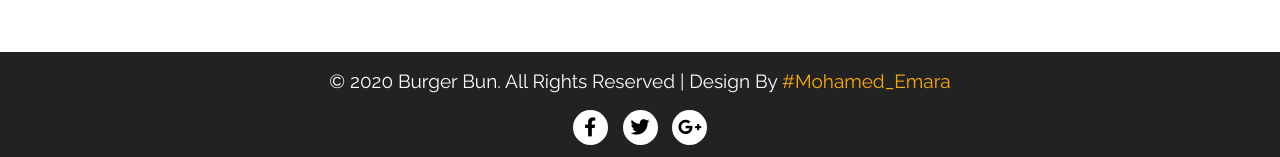
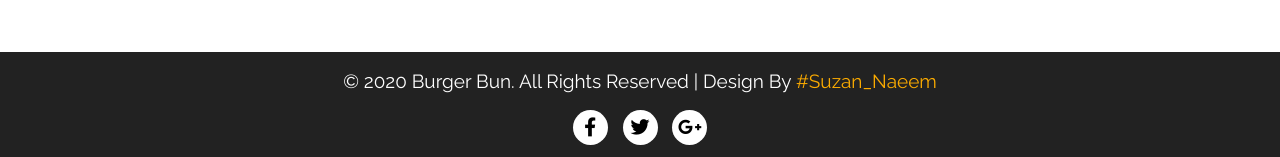
Before and after one commit to suzan-naeem/construction, a plain HTML site: page index.html in a window 1280 px wide. Shown: the part 5812-5969 px from the top of the page. Drawn offline with Linux system fonts and the light colour scheme.

Commit message:
Update index.html

```diff
--- a/index.html
+++ b/index.html
@@ -501,7 +501,7 @@
     <div class="footer text-center">
         <div class="container">
             <div class="copyright">
-                <p>© 2020 Burger Bun. All rights reserved | Design by <span>#Mohamed_Emara</span></p>
+                <p>© 2020 Burger Bun. All rights reserved | Design by <span>#Suzan_Naeem</span></p>
             </div>
             <ul class="list-unstyled social">
                 <li><i class="fab fa-facebook-f fa-fw"></i></li>
```
